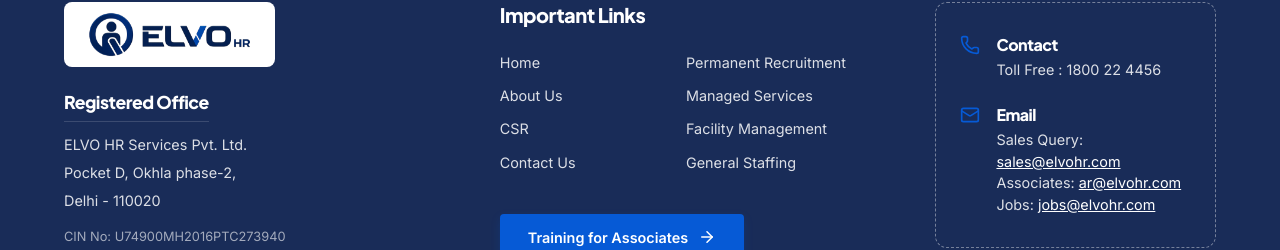
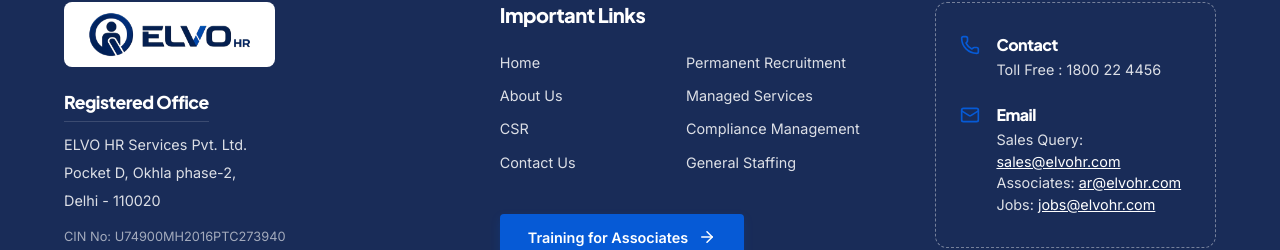
Before and after one commit to Atulscript/elvohr, a React (Vite) app: page /#/cookies in a window 1280 px wide. Shown: the part 1030-1280 px from the top of the page. Built offline with nearby package versions, Linux system fonts and the light colour scheme.

Commit message:
chore: Update Facility Management to Compliance Management in Footer

```diff
--- a/src/components/Footer.jsx
+++ b/src/components/Footer.jsx
@@ -12,7 +12,7 @@
     "Staffing Companies in India", "Contract Staffing Services", "Contract Staffing in India",
     "Temporary Staffing Agencies", "Placement Agencies in India", "Job Recruitment Agencies",
     "Top Managed Service Providers", "Top Consulting Firms in India", "Top HR Consultancy",
-    "Facility Management Services Provider", "Permanent Recruitment Services", "Recruitment Agencies"
+    "Compliance Management Services", "Permanent Recruitment Services", "Recruitment Agencies"
   ];
 
   return (
@@ -47,7 +47,7 @@
               <ul>
                 <li><Link to="/services">Permanent Recruitment</Link></li>
                 <li><Link to="/services">Managed Services</Link></li>
-                <li><Link to="/services">Facility Management</Link></li>
+                <li><Link to="/services">Compliance Management</Link></li>
                 <li><Link to="/services">General Staffing</Link></li>
               </ul>
             </div>
```
